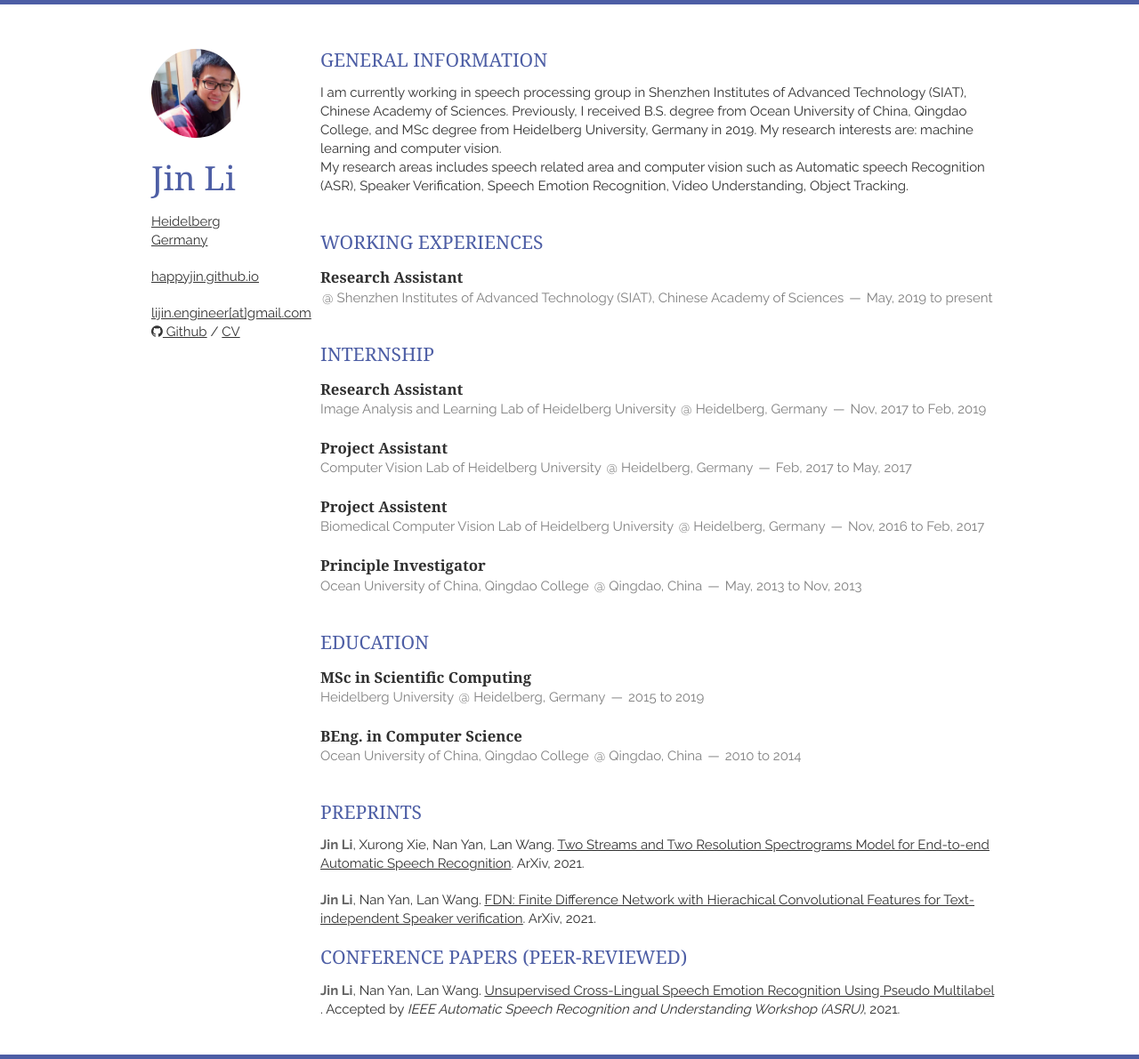
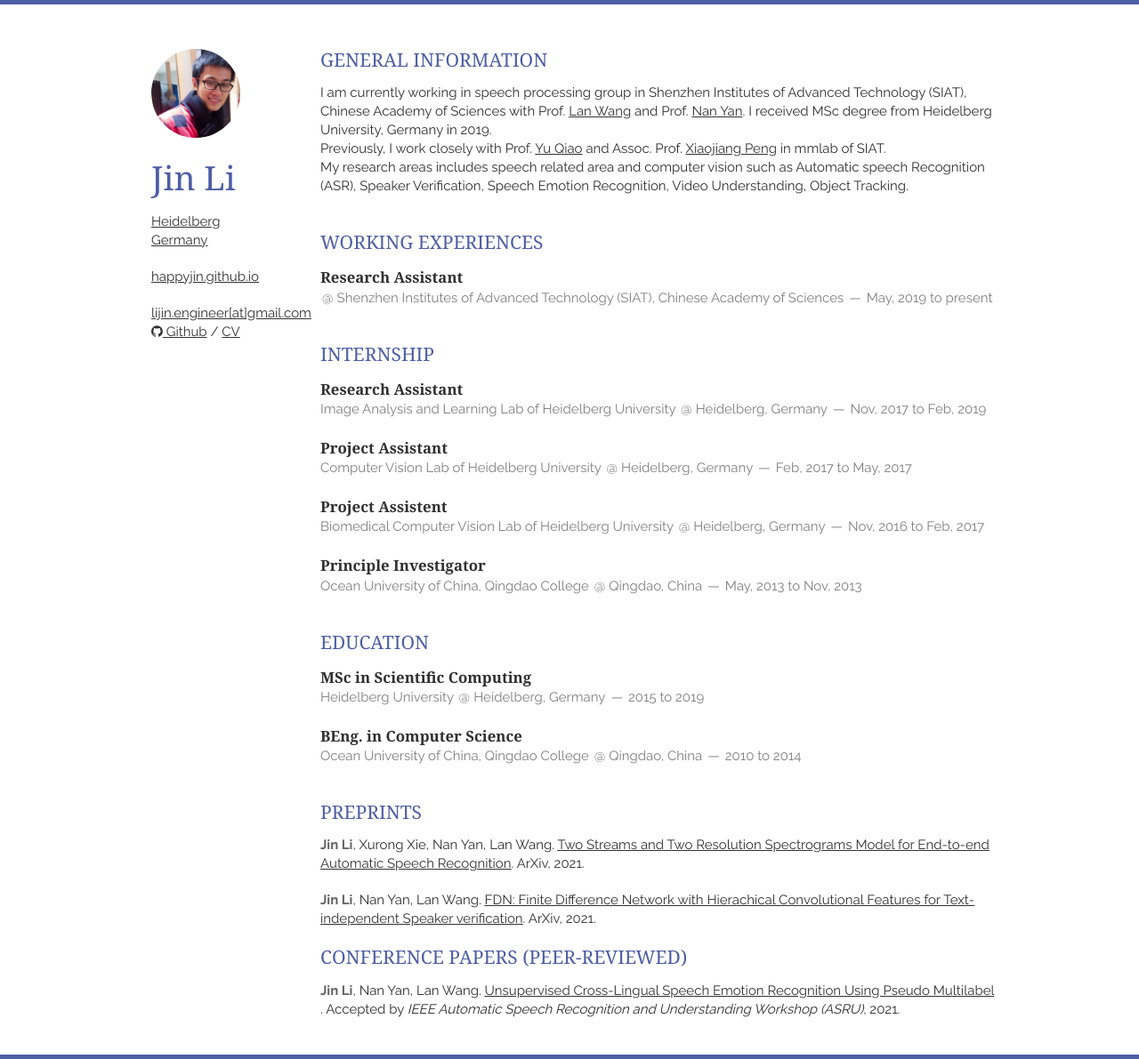
Before and after one commit to happyjin/happyjin.github.io, a Jekyll site: the page built from index.html, in a window 1280 px wide. Shown: the whole page at 89% size. Built offline with Jekyll 4.4.1, drawn with Linux system fonts in a browser that asks for light colours; nearby versions of some CDN libraries; Markdown is read by kramdown in place of the engine named in the settings; the list of posts is cut into pages by our own code.

Commit message:
Update research.html

```diff
--- a/_includes/research.html
+++ b/_includes/research.html
@@ -2,7 +2,9 @@
     <h1>General Information</h1>
     <article>
     <p>
-I am currently working in speech processing group in Shenzhen Institutes of Advanced Technology (SIAT), Chinese Academy of Sciences. Previously, I received B.S. degree from Ocean University of China, Qingdao College, and MSc degree from Heidelberg University, Germany in 2019. My research interests are: machine learning and computer vision.
+I am currently working in speech processing group in Shenzhen Institutes of Advanced Technology (SIAT), Chinese Academy of Sciences with Prof. <a href="https://www.researchgate.net/profile/Lan-Wang-58">Lan Wang</a> and Prof. <a href="http://english.siat.cas.cn/SI2017/IAIT2017/RC1/CSI/Researchers1/201707/t20170719_179998.html">Nan Yan</a>. I received MSc degree from Heidelberg University, Germany in 2019.
+<br>
+	    Previously, I work closely with Prof. <a href="https://scholar.google.com/citations?user=gFtI-8QAAAAJ&hl=zh-CN">Yu Qiao</a> and Assoc. Prof. <a href="https://scholar.google.com/citations?hl=zh-CN&user=7oRD67kAAAAJ&view_op=list_works&sortby=pubdate">Xiaojiang Peng</a> in mmlab of SIAT.
 <br>
 My research areas includes speech related area and computer vision such as Automatic speech Recognition (ASR), Speaker Verification, Speech Emotion Recognition, Video Understanding, Object Tracking.
 	</p>
```
